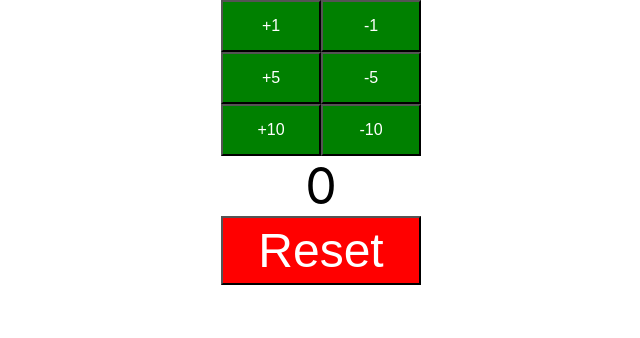
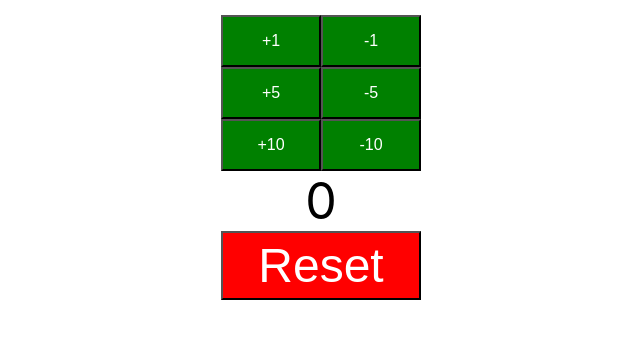
Before and after one commit to TechBrenda/todo-app, a React (Create React App) app in the folder todo-app/: page / in a window 1280 px wide. Shown: the top 338 px of the page, without its empty margins (319-959 px from the left). Built offline with nearby package versions, Linux system fonts and the light colour scheme.

Commit message:
Body padding

```diff
--- a/todo-app/src/components/counter/Counter.css
+++ b/todo-app/src/components/counter/Counter.css
@@ -1,3 +1,7 @@
+body {
+  padding: 15px;
+}
+
 button {
   background-color: green;
   font-size: 16px;
```
